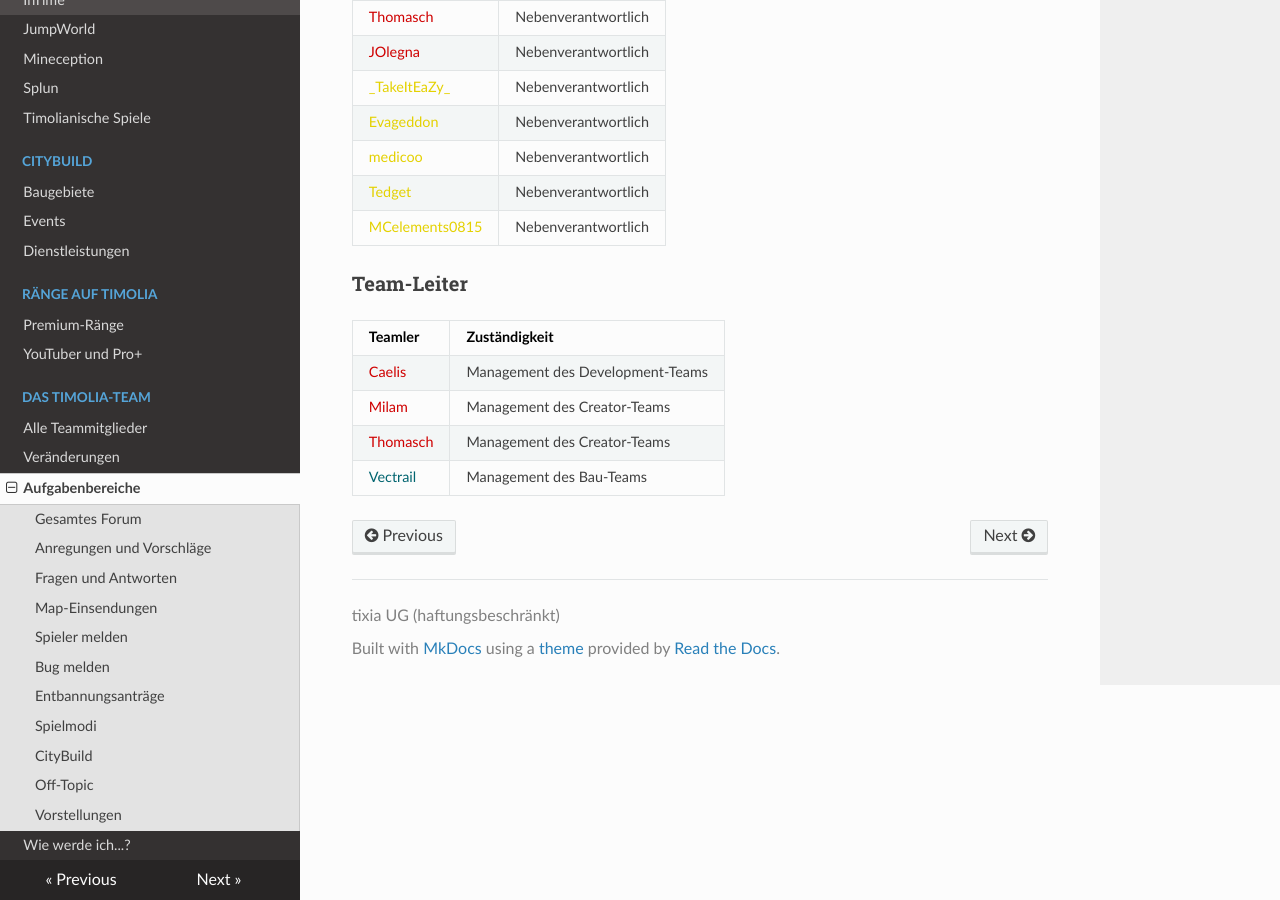
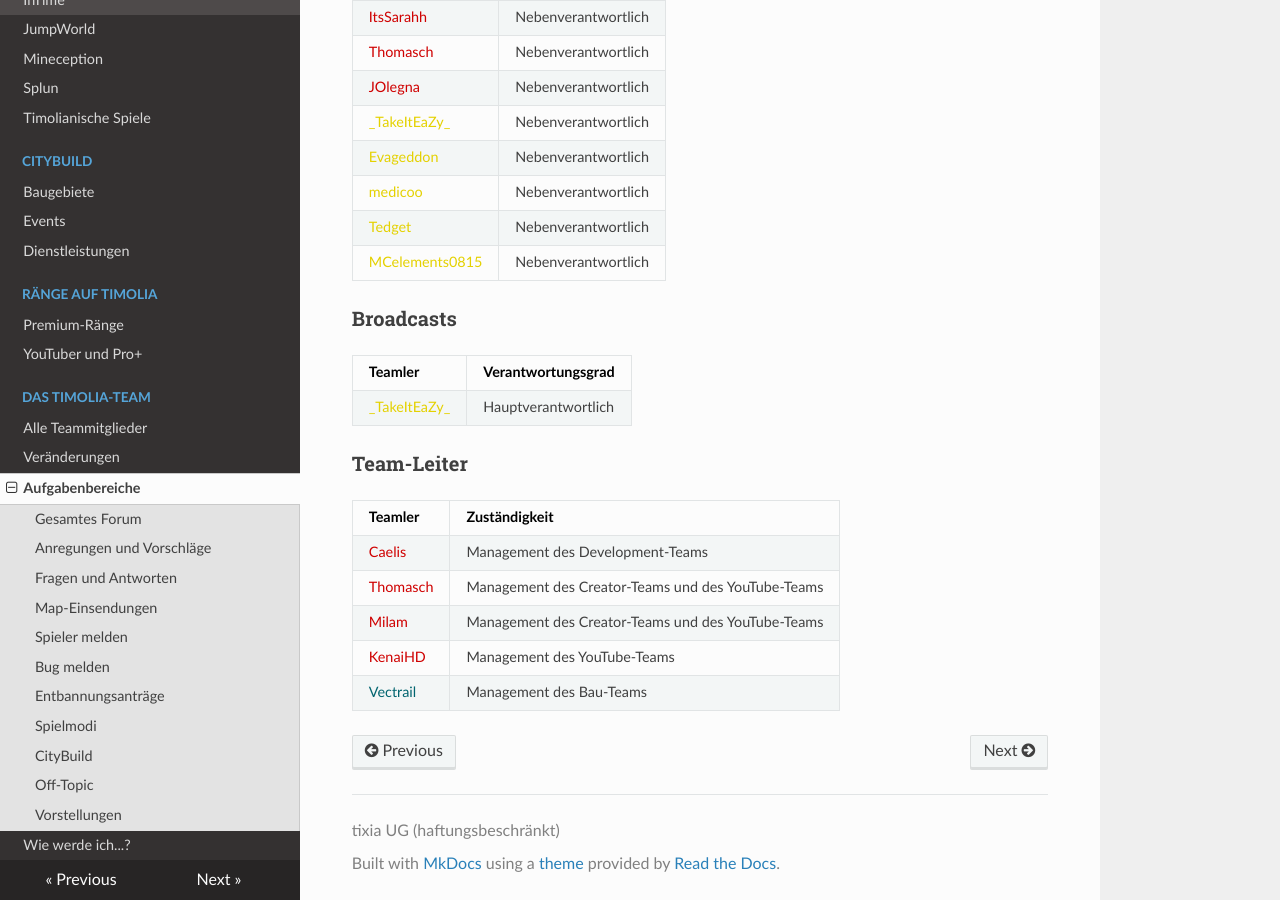
Before and after one commit to TimoliaDE/HowTo, an MkDocs documentation site: the page built from docs/team/responsibilities.md, in a window 1280 px wide and 900 px high, scrolled down 3883 px. Built offline with MkDocs 1.6.1, drawn with Linux system fonts in a browser that asks for light colours; nearby versions of some CDN libraries; old or Windows-style settings are respelled for this version of MkDocs; some of the changed text lies outside the part shown.

Commit message:
Metrixx7, Broadcasts, YouTube

```diff
--- a/docs/team/responsibilities.md
+++ b/docs/team/responsibilities.md
@@ -59,6 +59,7 @@ Hier werden die verschiedenen Aufgabenbereiche der Timolia Teamler aufgelistet.
 |<span style="color:#E4D100">CubeFabi</span> | Nebenverantwortlich |
 |<span style="color:#E4D100">BuffmonsterOne</span> | Nebenverantwortlich |
 |<span style="color:#E4D100">Juliaan</span> | Nebenverantwortlich |
+|<span style="color:#E4D100'>Metrixx7</span> | Nebenverantwortlich |
 
 ###<strong>Spielmodi</strong>
 | Teamler | Verantwortungsgrad |
@@ -134,10 +135,16 @@ Hier werden die verschiedenen Aufgabenbereiche der Timolia Teamler aufgelistet.
 |<span style="color:#E4D100">Tedget</span> | Nebenverantwortlich |
 |<span style="color:#E4D100">MCelements0815</span> | Nebenverantwortlich |
 
+###<strong>Broadcasts</strong>
+| Teamler | Verantwortungsgrad |
+| ------ | ------ |
+|<span style="color:#E4D100">\_TakeItEaZy\_</span> | Hauptverantwortlich |
+
 ###<strong>Team-Leiter</strong>
 | Teamler | Zuständigkeit |
 | ------ | ------ |
 |<span style="color:#CF0101">Caelis</span> | Management des Development-Teams |
-|<span style="color:#CF0101">Milam</span> | Management des Creator-Teams |
-|<span style="color:#CF0101">Thomasch</span> | Management des Creator-Teams |
+|<span style="color:#CF0101">Thomasch</span> | Management des Creator-Teams und des YouTube-Teams |
+|<span style="color:#CF0101">Milam</span> | Management des Creator-Teams und des YouTube-Teams |
+|<span style="color:#CF0101">KenaiHD</span> | Management des YouTube-Teams |
 |<span style="color:#00646F">Vectrail</span> | Management des Bau-Teams |
```
Also changed, not shown: docs/team/members.md (+1 -0 lines).
